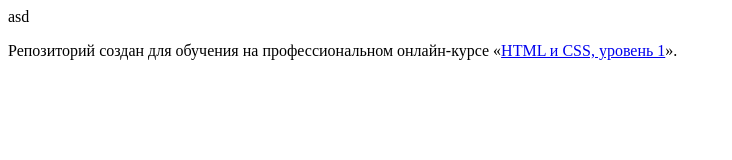
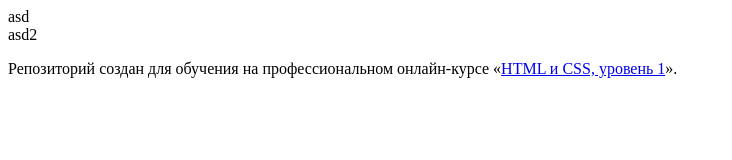
Before and after one commit to dimakozik/html, a plain HTML site: page index.html in a window 1280 px wide. Shown: the whole page, without its empty margins (0-732 px from the left). Drawn offline with Linux system fonts and the light colour scheme.

Commit message:
add 2nd div

```diff
--- a/index.html
+++ b/index.html
@@ -8,6 +8,7 @@
 
 <body>
   <div>asd</div>
+  <div>asd2</div>
   <p>Репозиторий создан для обучения на профессиональном онлайн‑курсе «<a
       href="https://htmlacademy.ru/intensive/htmlcss">HTML и CSS, уровень 1</a>».</p>
 
```
